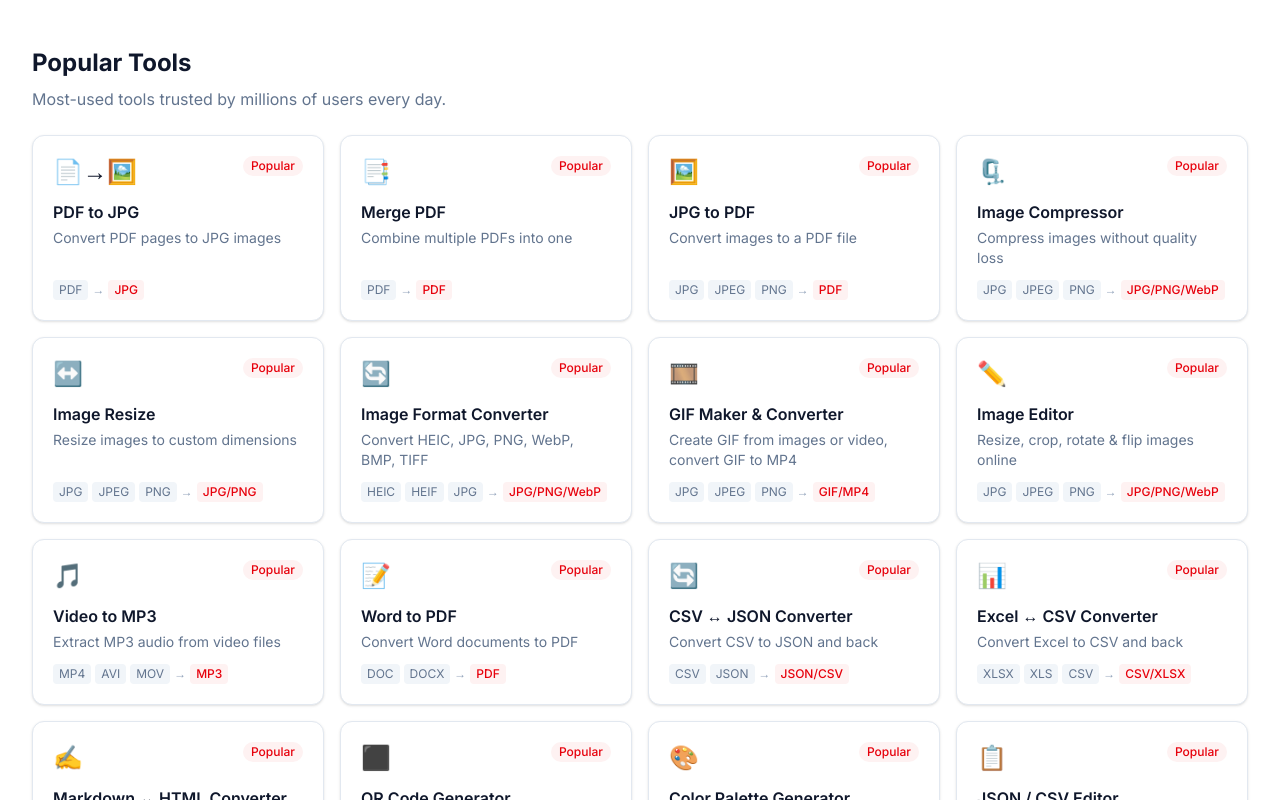
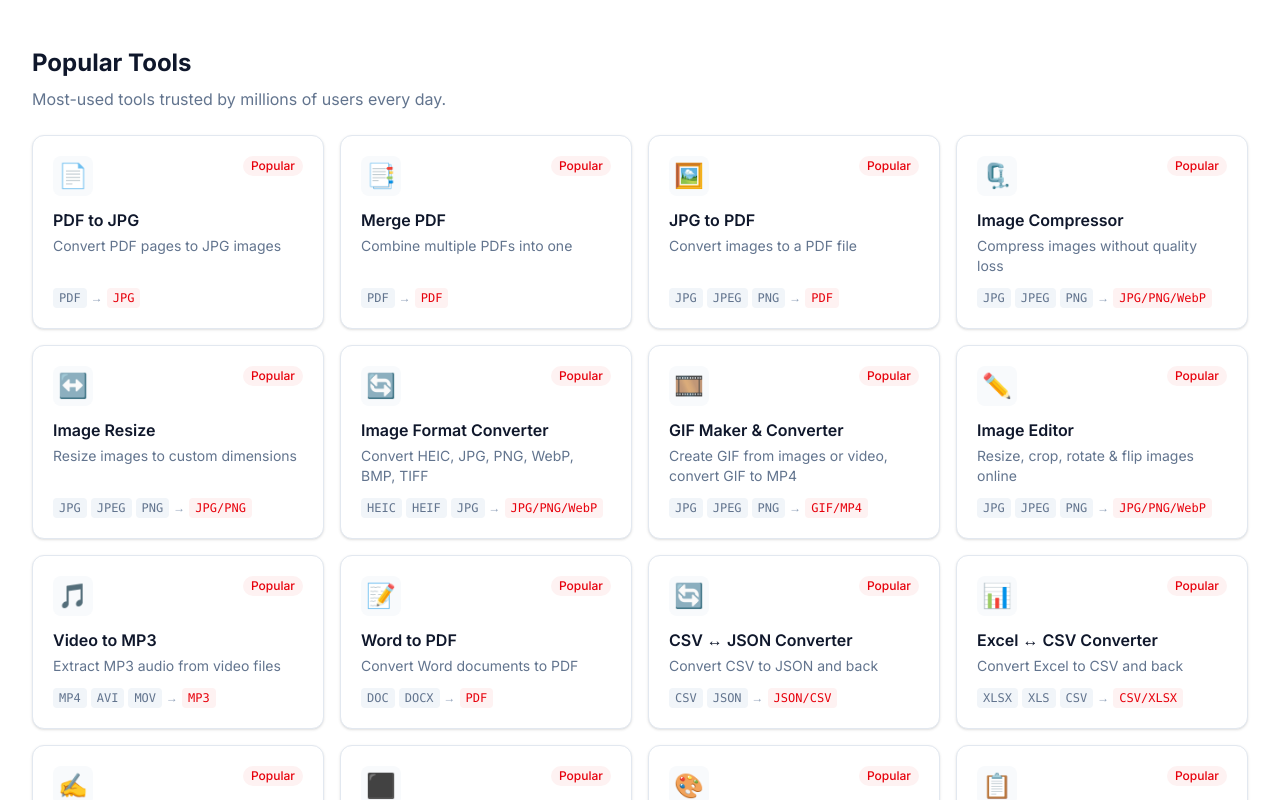
Before and after one commit to mhtrkn/toolify, a Next.js app: page / in a window 1280 px wide. Shown: the part 960-1760 px from the top of the page. Built offline with nearby package versions, Linux system fonts and the light colour scheme.

Commit message:
toolcard ui update

```diff
--- a/src/app/web-tools/page.tsx
+++ b/src/app/web-tools/page.tsx
@@ -5,6 +5,7 @@ import { getToolsByCategory, getCategoryBySlug } from "@/lib/tools";
 import { buildCategoryMetadata } from "@/lib/metadata";
 import { buildFaqSchema, buildBreadcrumbSchema } from "@/lib/structured-data";
 import { SITE_URL } from "@/lib/metadata";
+import Image from "next/image";
 
 export const metadata: Metadata = buildCategoryMetadata({
   categoryName: "Web Tools",
@@ -60,7 +61,12 @@ export default function WebToolsPage() {
         <div className="mx-auto max-w-7xl">
           <div className="flex items-center gap-3">
             <span className="flex h-12 w-12 items-center justify-center rounded-xl bg-indigo-50 text-2xl">
-              🛠️
+              <Image
+                src={`/icons/web.png`}
+                alt="Web tools - Free Online Web Developer Utilites"
+                width={36}
+                height={36}
+              />
             </span>
             <div>
               <h1 className="text-3xl font-bold tracking-tight text-slate-900">
@@ -91,9 +97,9 @@ export default function WebToolsPage() {
           </h2>
           <p className="mt-3 text-slate-600">
             Our free web tools are built for developers and designers who need
-            quick, reliable utilities without installing software. From generating
-            QR codes and color palettes to encoding Base64 strings and minifying
-            HTML — everything runs directly in your browser.
+            quick, reliable utilities without installing software. From
+            generating QR codes and color palettes to encoding Base64 strings
+            and minifying HTML — everything runs directly in your browser.
           </p>
           <p className="mt-3 text-slate-600">
             All tools are privacy-first: most processing happens client-side,
--- a/src/components/tools/ToolCard.tsx
+++ b/src/components/tools/ToolCard.tsx
@@ -9,12 +9,15 @@ export default function ToolCard({ tool }: ToolCardProps) {
   return (
     <Link
       href={`/${tool.categorySlug}/${tool.slug}`}
-      className="group flex flex-col gap-3 rounded-xl border border-slate-200 bg-white p-5 shadow-sm transition-all hover:border-red-200 hover:shadow-md"
+      className="group relative flex flex-col gap-3 rounded-xl border border-slate-200 bg-white p-5 shadow-sm transition-all duration-200 hover:-translate-y-0.5 hover:border-red-300 hover:shadow-md focus-visible:outline-none focus-visible:ring-2 focus-visible:ring-red-500 focus-visible:ring-offset-2"
     >
       <div className="flex items-start justify-between">
-        <span className="text-2xl" role="img" aria-label={tool.name}>
+        <div className="flex h-10 w-10 items-center justify-center rounded-lg bg-slate-50 text-2xl transition-colors duration-200 group-hover:bg-red-50">
+          <span role="img" aria-label={tool.name}>
             {tool.icon}
           </span>
+        </div>
+        <div className="flex items-center gap-1.5">
           {tool.popular && (
             <span className="rounded-full bg-red-50 px-2 py-0.5 text-xs font-medium text-red-600">
               Popular
@@ -26,8 +29,9 @@ export default function ToolCard({ tool }: ToolCardProps) {
             </span>
           )}
         </div>
-      <div>
-        <h3 className="font-semibold text-slate-900 group-hover:text-red-600">
+      </div>
+      <div className="flex-1">
+        <h3 className="font-semibold text-slate-900 transition-colors duration-200 group-hover:text-red-600">
           {tool.name}
         </h3>
         <p className="mt-1 text-sm text-slate-500 line-clamp-2">
@@ -35,25 +39,36 @@ export default function ToolCard({ tool }: ToolCardProps) {
         </p>
       </div>
       {tool.acceptedFormats && (
-        <div className="flex flex-wrap gap-1 mt-auto">
+        <div className="mt-auto flex flex-wrap items-center gap-1">
           {tool.acceptedFormats.slice(0, 3).map((fmt) => (
             <span
               key={fmt}
-              className="rounded bg-slate-100 px-1.5 py-0.5 text-xs text-slate-500 uppercase"
+              className="rounded bg-slate-100 px-1.5 py-0.5 font-mono text-xs uppercase text-slate-500"
             >
               {fmt.replace(".", "")}
             </span>
           ))}
           {tool.outputFormat && (
             <>
-              <span className="text-xs text-slate-400 self-center">→</span>
-              <span className="rounded bg-red-50 px-1.5 py-0.5 text-xs text-red-600 font-medium">
+              <span className="self-center text-xs text-slate-400">→</span>
+              <span className="rounded bg-red-50 px-1.5 py-0.5 font-mono text-xs font-medium text-red-600">
                 {tool.outputFormat}
               </span>
             </>
           )}
         </div>
       )}
+      <span className="absolute bottom-4 right-4 translate-x-1 opacity-0 transition-all duration-200 group-hover:translate-x-0 group-hover:opacity-100">
+        <svg
+          className="h-4 w-4 text-red-400"
+          fill="none"
+          viewBox="0 0 24 24"
+          stroke="currentColor"
+          strokeWidth={2}
+        >
+          <path strokeLinecap="round" strokeLinejoin="round" d="M9 5l7 7-7 7" />
+        </svg>
+      </span>
     </Link>
   );
 }
--- a/src/lib/tools.ts
+++ b/src/lib/tools.ts
@@ -80,7 +80,7 @@ export const TOOLS: Tool[] = [
     category: "pdf",
     categorySlug: "pdf-tools",
     categoryName: "PDF Tools",
-    icon: "📄→🖼️",
+    icon: "📄",
     keywords: ["pdf to jpg converter", "convert pdf to image online free", "pdf to jpg high quality", "extract images from pdf", "pdf page to jpeg", "pdf to image converter", "convert pdf to jpg without adobe", "pdf to jpg bulk download", "export pdf pages as images", "pdf to jpeg free online"],
     popular: true,
     acceptedFormats: [".pdf"],
```
Lines whose indentation alone changed are shown as unchanged.
